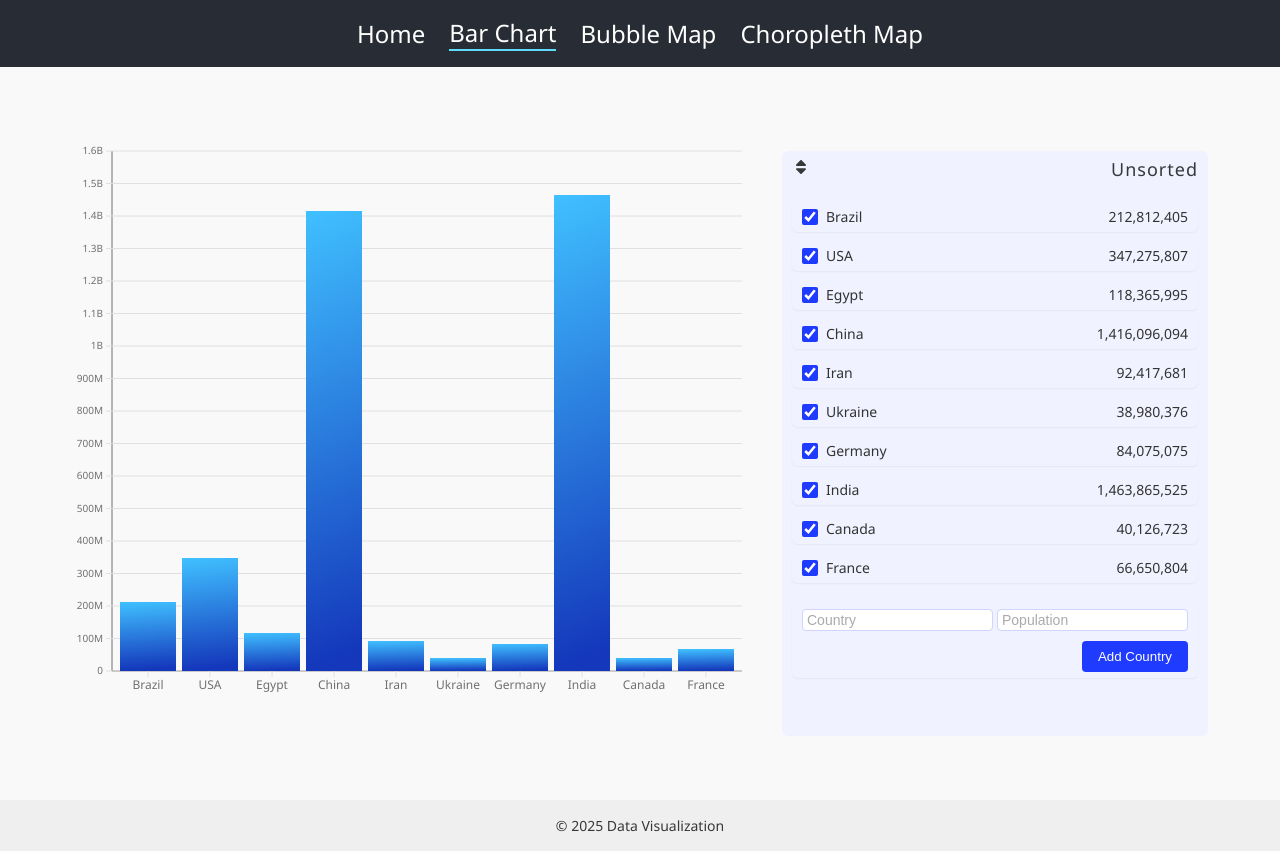
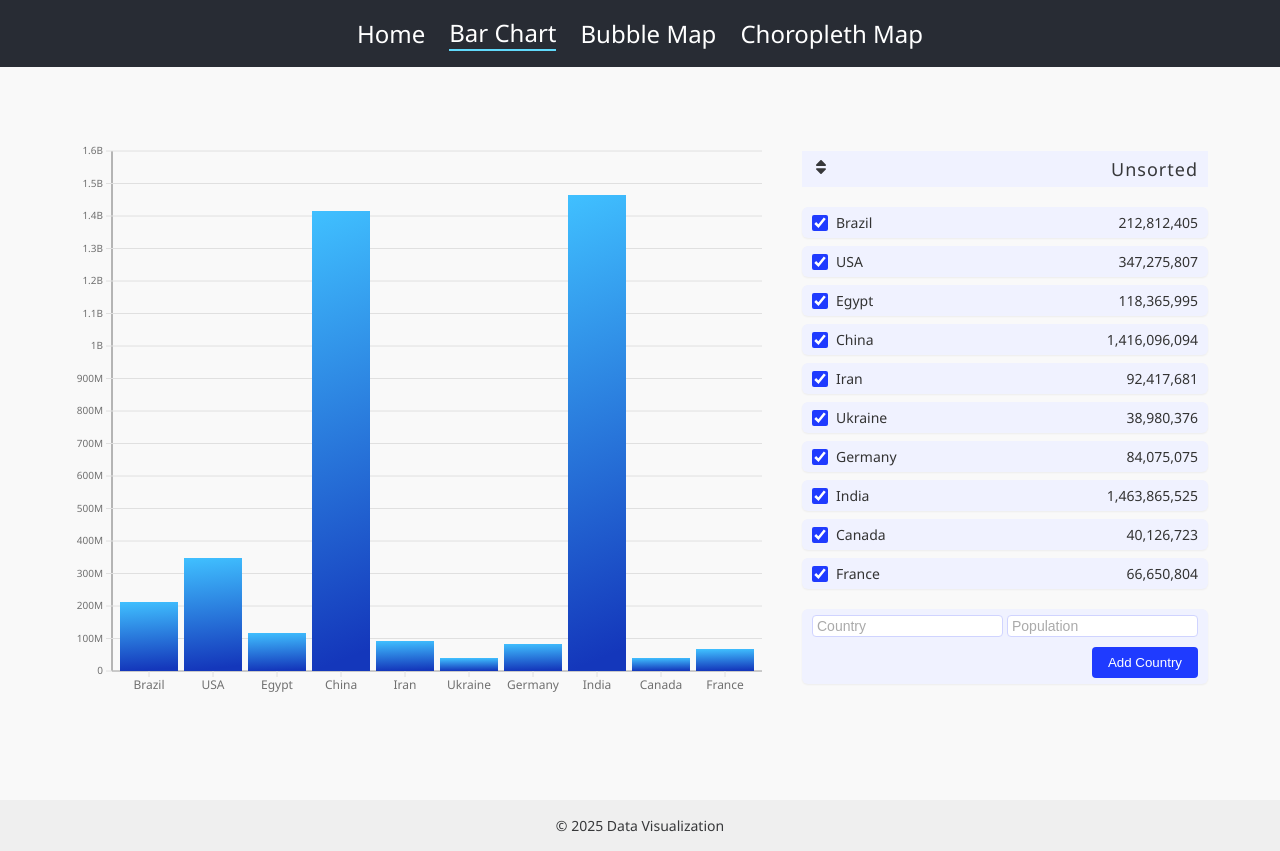
Before and after one commit to Gevorious/d3-charts, a React (Vite) app: page /bar-chart in a window 1280 px wide. Built offline with nearby package versions, Linux system fonts and the light colour scheme.

Commit message:
Update styles in BarChartPage: adjust padding and background color for chart info section to enhance visual consistency and layout.

```diff
--- a/src/pages/BarChartPage/styles.scss
+++ b/src/pages/BarChartPage/styles.scss
@@ -3,11 +3,11 @@
 
   .chart-info {
     margin-top: 20px;
-    background-color: #f0f2ff;
     border-radius: 6px;
-    padding: 6px 10px;
 
     .sort {
+      padding: 6px 10px;
+      background-color: #f0f2ff;
       display: flex;
       font-size: 18px;
       font-weight: 500;
```
